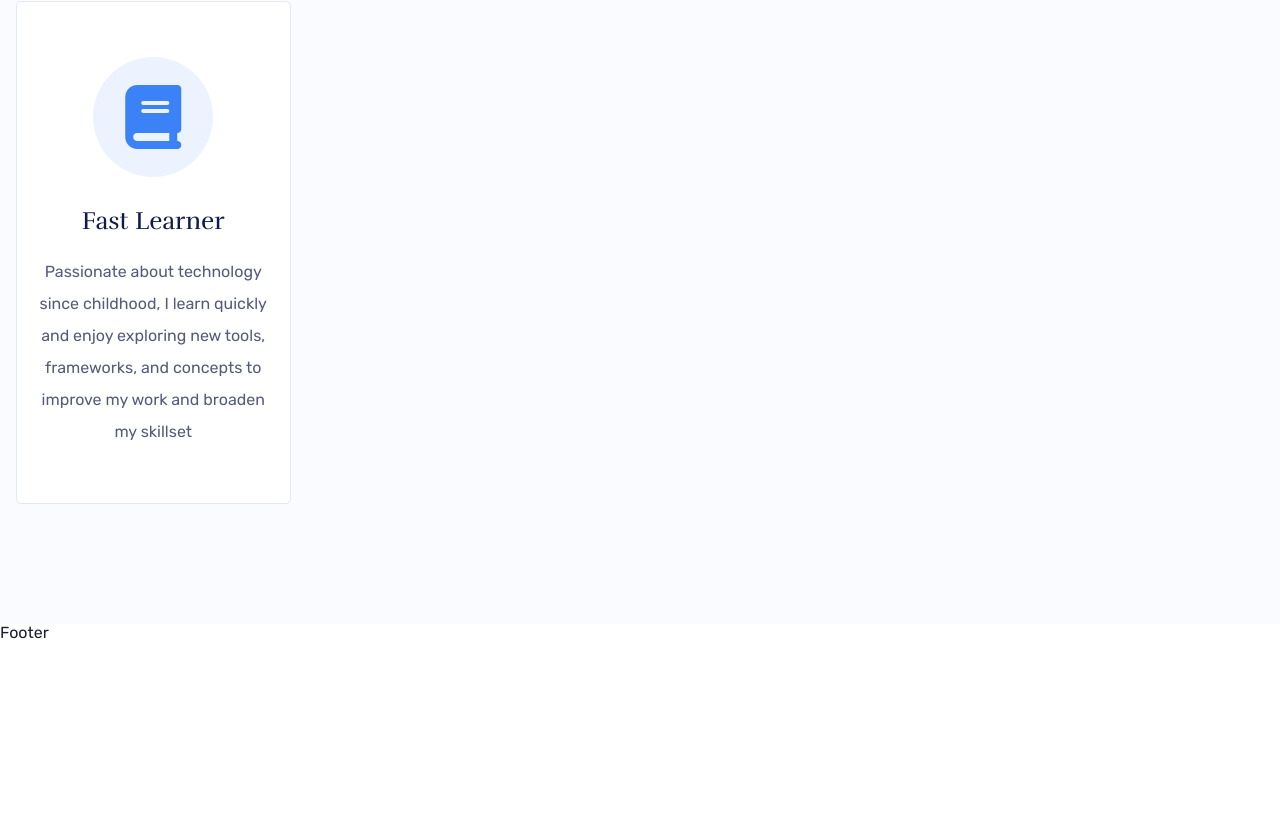
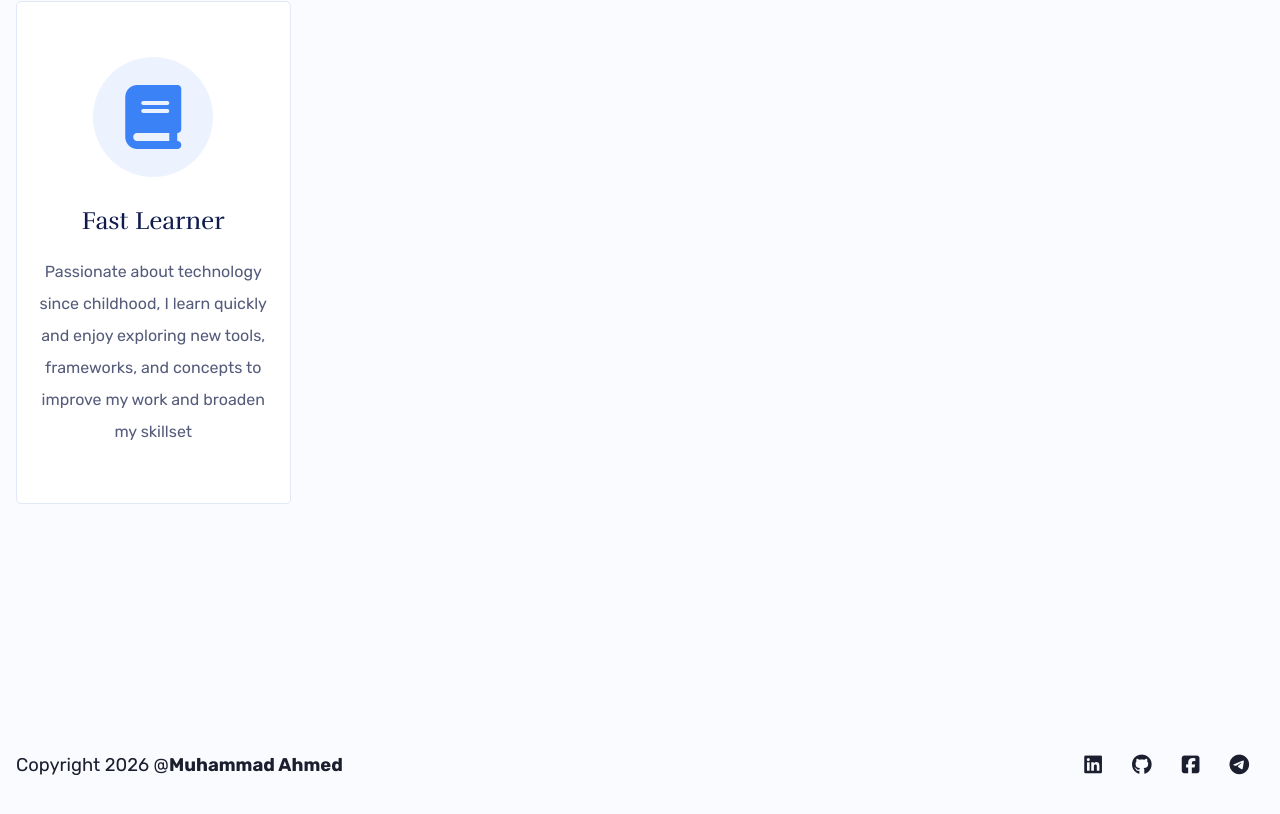
Before and after one commit to Muhammad-Ahmed-GH/My_Personal_Portfolio_Website, a React (Vite) app: page / in a window 1280 px wide. Shown: the part 1613-2427 px from the top of the page. Before the commit the page ends 2256 px from the top, so only its background shows below. Built offline with nearby package versions, Linux system fonts and the light colour scheme.

Commit message:
refactor: add footer section

```diff
--- a/src/components/Footer.tsx
+++ b/src/components/Footer.tsx
@@ -1,5 +1,29 @@
+import { socialMediaLinks } from "../data/links";
+import Container from "./UI/Container";
+
 export default function Footer() {
   return (
-    <h1>Footer</h1>
+    <div className="min-h-[100px] pt-section-p pb-[50px] text-text bg-section text-[1.15em] text-center sm:text-start">
+      <Container className="flex flex-col justify-between items-center gap-[10px] sm:flex-row sm:gap-0 ">
+        <p>
+          Copyright {new Date().getFullYear()} @<strong>Muhammad Ahmed</strong>
+        </p>
+
+        <div className="flex justify-center md:justify-start">
+          {socialMediaLinks.map((link) => (
+            <a
+              key={link.url}
+              href={link.url}
+              title={link.name}
+              target="_blank"
+              rel="noopener"
+              className="p-[10px_15px] text-text text-[1.1em] transition-transform duration-[var(--main-transition)] hover:transform-[translateY(-3px)]"
+            >
+              <i className={link.icon}></i>
+            </a>
+          ))}
+        </div>
+      </Container>
+    </div>
   );
 }
```
